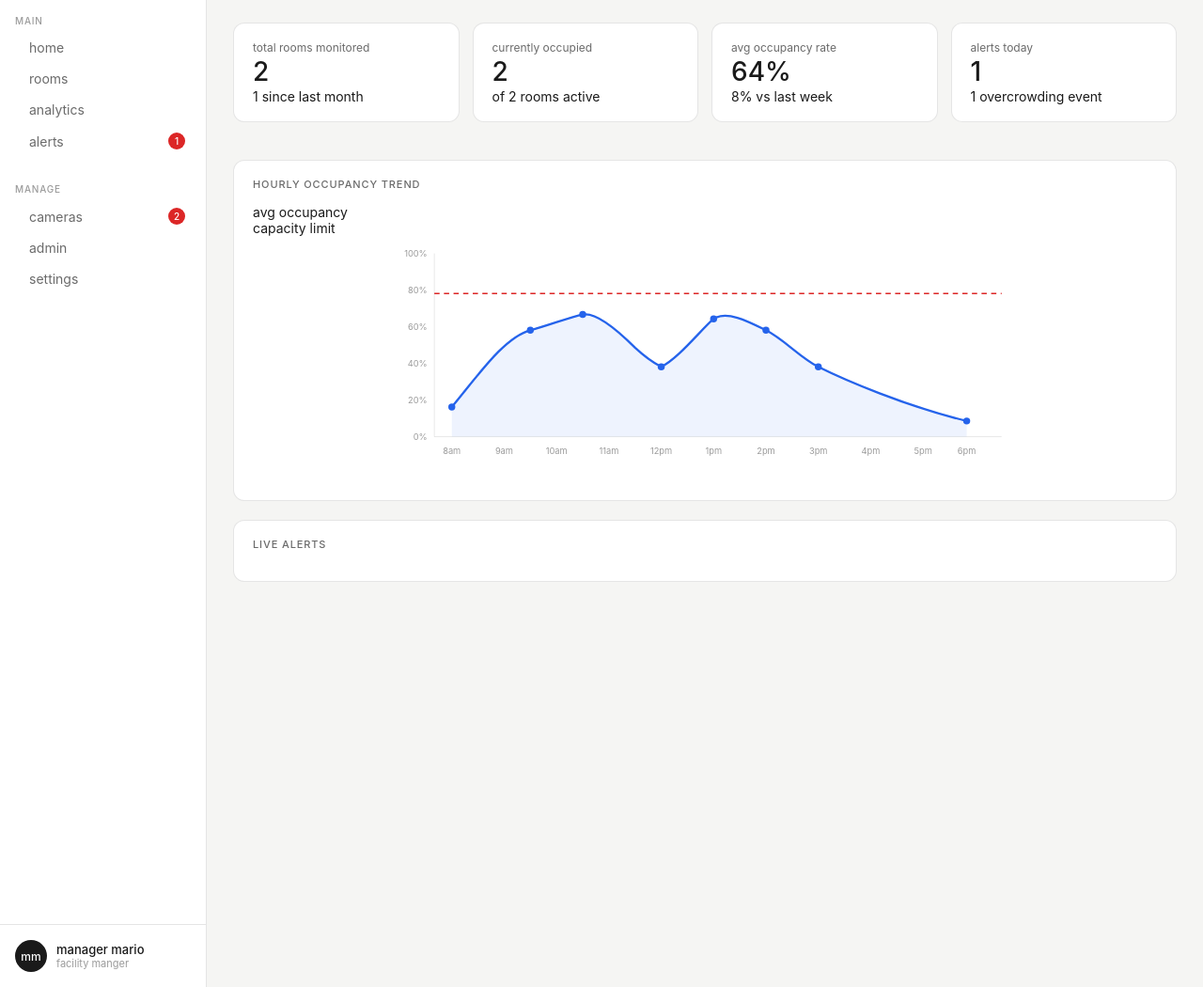
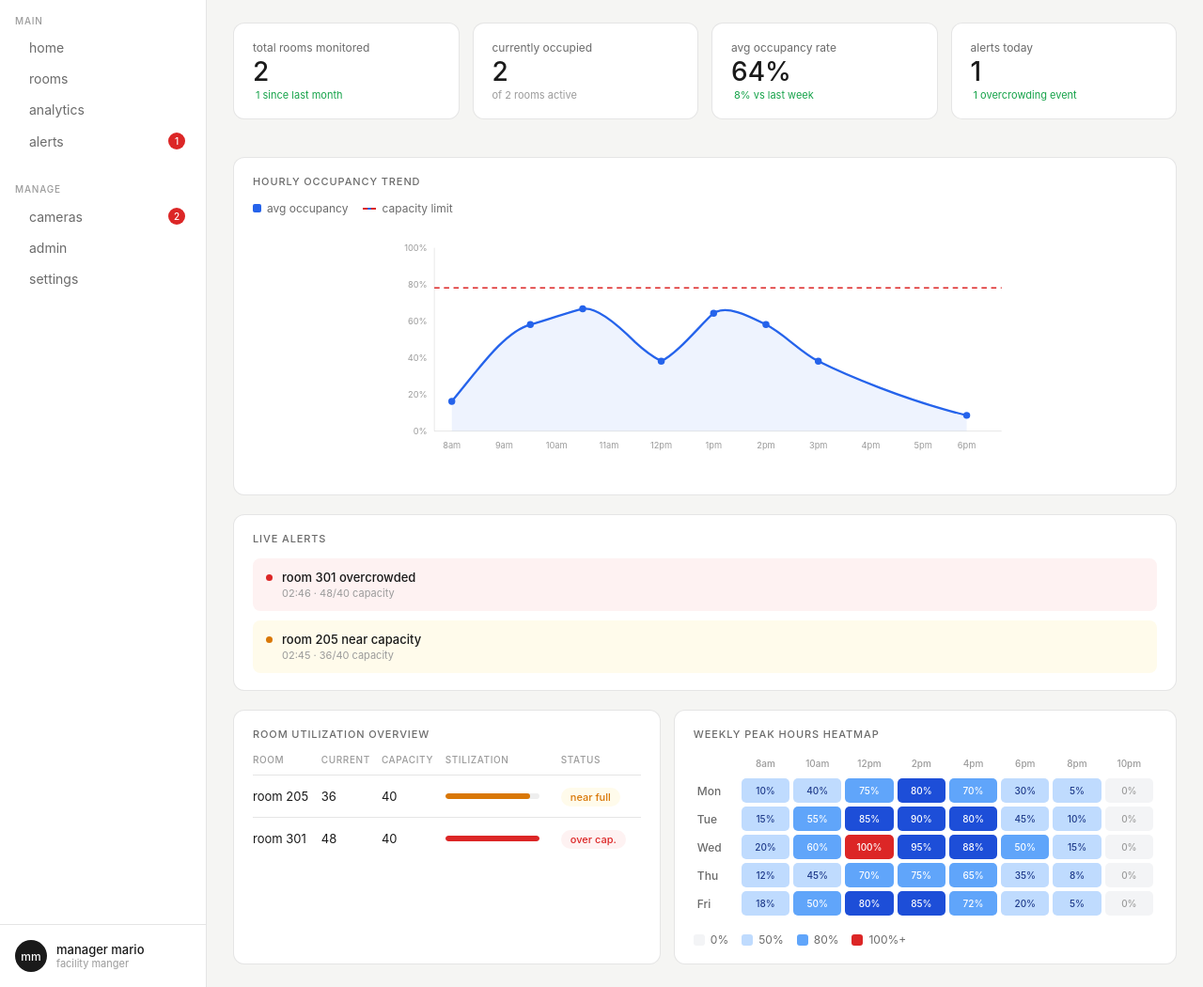
Before and after one commit to levithor/XAMPP-Prototype, a PHP site: page /frontend/Analytics.html in a window 1280 px wide. Shown: the part 75-1125 px from the top of the page at 94% size. Run offline with PHP 8.4, Linux system fonts and the light colour scheme; some libraries are stand-ins or nearby versions.

Commit message:
analytics page finished
will fix some mistakes i made next

```diff
--- a/frontend/Analytics.html
+++ b/frontend/Analytics.html
@@ -153,3 +153,132 @@
         <div class="panel-header">
           <span class="section-title">live alerts</span>
         </div>
+
+        <div class="alert-card danger">
+          <div class="alert-dot danger"></div>
+          <div>
+            <div class="alert-title">room 301 overcrowded</div>
+            <div class="alert-meta">02:46 · 48/40 capacity</div>
+          </div>
+        </div>
+        <div class="alert-card warning">
+          <div class="alert-dot warning"></div>
+          <div>
+            <div class="alert-title">room 205 near capacity</div>
+            <div class="alert-meta">02:45 · 36/40 capacity</div>
+          </div>
+        </div>
+      </div>
+
+    <div class="analytics-grid" style="grid-template-columns: 0.85fr 1fr;">
+
+      <div class="panel">
+        <div class="panel-header">
+          <span class="section-title">room utilization overview</span>
+        </div>
+
+        <table class="data-table">
+          <thead>
+            <tr>
+              <th>room</th>
+              <th>current</th>
+              <th>capacity</th>
+              <th>stilization</th>
+              <th>status</th>
+            </tr>
+          </thead>
+          <tbody>
+            <tr>
+              <td>room 205</td>
+              <td>36</td>
+              <td>40</td>
+              <td>
+                <div class="util-bar-wrap">
+                  <div class="util-bar-fill" style="width: 90%; background: var(--color-warning);"></div>
+                </div>
+              </td>
+              <td><span class="status-pill badge-warning">near full</span></td>
+            </tr>
+            <tr>
+              <td>room 301</td>
+              <td>48</td>
+              <td>40</td>
+              <td>
+                <div class="util-bar-wrap">
+                  <div class="util-bar-fill" style="width: 100%; background: var(--color-danger);"></div>
+                </div>
+              </td>
+              <td><span class="status-pill badge-danger">over cap.</span></td>
+            </tr>
+          </tbody>
+        </table>
+      </div>
+
+      <div class="panel">
+        <div class="panel-header">
+          <span class="section-title">weekly peak hours heatmap</span>
+        </div>
+
+        <table class="heatmap-table">
+          <thead>
+            <tr>
+              <th></th>
+              <th>8am</th>
+              <th>10am</th>
+              <th>12pm</th>
+              <th>2pm</th>
+              <th>4pm</th>
+              <th>6pm</th>
+              <th>8pm</th>
+              <th>10pm</th>
+            </tr>
+          </thead>
+          <tbody id="heatmap-body"></tbody>
+
+          </tbody>
+        </table>
+
+
+        <div class="heatmap-legend">
+          <div class="legend-item"><span class="legend-swatch heat-0"></span> 0%</div>
+          <div class="legend-item"><span class="legend-swatch heat-1"></span> 50%</div>
+          <div class="legend-item"><span class="legend-swatch heat-2"></span> 80%</div>
+          <div class="legend-item"><span class="legend-swatch heat-4"></span> 100%+</div>
+        </div>
+      </div>
+
+    </div>
+
+  </div>
+</div>
+
+<script>
+  const heatmapData = [
+    { day: 'Mon', values: [10, 40, 75, 80, 70, 30, 5, 0] },
+    { day: 'Tue', values: [15, 55, 85, 90, 80, 45, 10, 0] },
+    { day: 'Wed', values: [20, 60, 100, 95, 88, 50, 15, 0] },
+    { day: 'Thu', values: [12, 45, 70, 75, 65, 35, 8, 0] },
+    { day: 'Fri', values: [18, 50, 80, 85, 72, 20, 5, 0] },
+  ];
+  function heatLevel(v) {
+    if (v >= 100) return 4;
+    if (v >= 80) return 3;
+    if (v >= 50) return 2;
+    if (v > 0) return 1;
+    return 0;
+  }
+  function renderHeatmap() {
+    const tbody = document.getElementById('heatmap-body');
+    tbody.innerHTML = heatmapData.map(row => {
+      const cells = row.values.map(v =>
+        `<td><div class="heat-cell heat-${heatLevel(v)}">${v}%</div></td>`
+      ).join('');
+      return `<tr><td class="day-label">${row.day}</td>${cells}</tr>`;
+    }).join('');
+  }
+
+  renderHeatmap();
+</script>
+
+</body>
+</html>
--- a/frontend/analytics.css
+++ b/frontend/analytics.css
@@ -18,3 +18,167 @@
   align-items: center;
   gap: 10px;
 }
+
+.stat-trend {
+  font-size: 11px;
+  margin-top: 4px;
+  display: flex;
+  align-items: center;
+  gap: 3px;
+}
+
+.trend-up { color: var(--color-success); }
+.trend-down { color: var(--color-danger); }
+.trend-neutral { color: var(--color-text-muted); }
+
+.analytics-grid {
+  display: grid;
+  grid-template-columns: 1fr 0.55fr;
+  gap: 14px;
+}
+
+.chart-legend {
+  display: flex;
+  align-items: center;
+  gap: 16px;
+  margin-bottom: 16px;
+}
+
+.legend-item {
+  display: flex;
+  align-items: center;
+  gap: 6px;
+  font-size: 12px;
+  color: var(--color-text-secondary);
+}
+
+.legend-swatch {
+  width: 9px;
+  height: 9px;
+  border-radius: 2px;
+  background: var(--color-accent);
+}
+
+.legend-swatch.dashed {
+  width: 14px;
+  height: 0;
+  border-top: 2px dashed var(--color-danger);
+  border-radius: 0;
+}
+
+
+.alert-card {
+  border-radius: var(--radius-sm);
+  padding: 12px 14px;
+  margin-bottom: 10px;
+  display: flex;
+  align-items: flex-start;
+  gap: 10px;
+}
+
+.alert-card:last-child { margin-bottom: 0; }
+.alert-card.danger { background: var(--color-danger-bg); }
+.alert-card.warning { background: var(--color-warning-bg); }
+
+.alert-dot {
+  width: 7px;
+  height: 7px;
+  border-radius: 50%;
+  margin-top: 5px;
+  flex-shrink: 0;
+}
+
+.alert-dot.danger { background: var(--color-danger); }
+.alert-dot.warning { background: var(--color-warning); }
+
+.alert-title { font-size: 13px; font-weight: 500; margin-bottom: 2px; }
+.alert-meta { font-size: 11px; color: var(--color-text-muted); }
+
+
+.data-table { width: 100%; border-collapse: collapse; }
+
+.data-table th {
+  text-align: left;
+  font-size: 10px;
+  font-weight: 500;
+  letter-spacing: 0.06em;
+  text-transform: uppercase;
+  color: var(--color-text-muted);
+  padding: 0 0 10px 0;
+  border-bottom: 0.5px solid var(--color-border);
+}
+
+.data-table td {
+  padding: 14px 0;
+  border-bottom: 0.5px solid var(--color-border);
+  font-size: 13px;
+  vertical-align: middle;
+}
+
+.data-table tr:last-child td { border-bottom: none; }
+
+.util-bar-wrap {
+  width: 100px;
+  height: 6px;
+  background: #eee;
+  border-radius: 3px;
+  overflow: hidden;
+}
+
+.util-bar-fill { height: 100%; border-radius: 3px; }
+
+.status-pill {
+  font-size: 11px;
+  font-weight: 500;
+  padding: 3px 10px;
+  border-radius: 20px;
+  white-space: nowrap;
+}
+
+
+.heatmap-table { width: 100%; border-collapse: separate; border-spacing: 4px; }
+
+.heatmap-table th {
+  font-size: 10px;
+  font-weight: 500;
+  color: var(--color-text-muted);
+  padding-bottom: 6px;
+}
+
+.heatmap-table td.day-label {
+  font-size: 12px;
+  color: var(--color-text-secondary);
+  font-weight: 500;
+  padding-right: 6px;
+  white-space: nowrap;
+}
+
+.heat-cell {
+  text-align: center;
+  font-size: 10px;
+  font-weight: 500;
+  border-radius: 5px;
+  padding: 7px 4px;
+  min-width: 38px;
+}
+
+.heat-0 { background: #f3f4f6; color: var(--color-text-muted); }
+.heat-1 { background: #bfdbfe; color: #1e3a8a; }
+.heat-2 { background: #60a5fa; color: #fff; }
+.heat-3 { background: #1d4ed8; color: #fff; }
+.heat-4 { background: var(--color-danger); color: #fff; }
+
+.heatmap-legend {
+  display: flex;
+  align-items: center;
+  gap: 14px;
+  margin-top: 14px;
+  font-size: 11px;
+  color: var(--color-text-secondary);
+}
+
+.heatmap-legend .legend-item .legend-swatch {
+  width: 12px;
+  height: 12px;
+  border-radius: 3px;
+}
```
